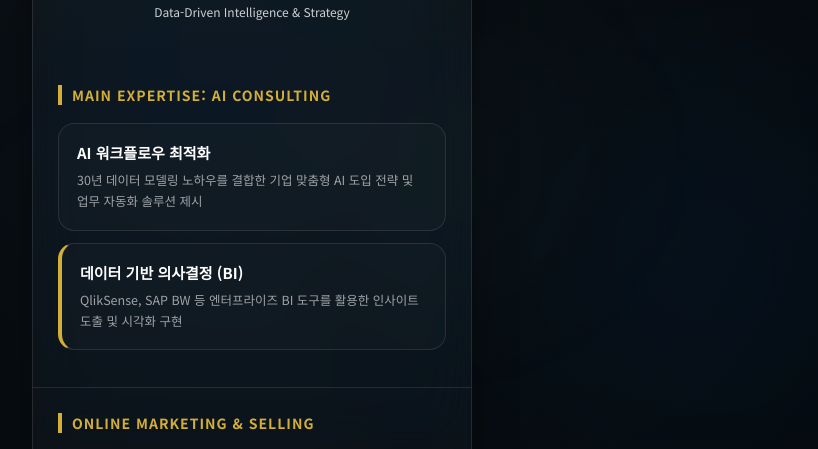
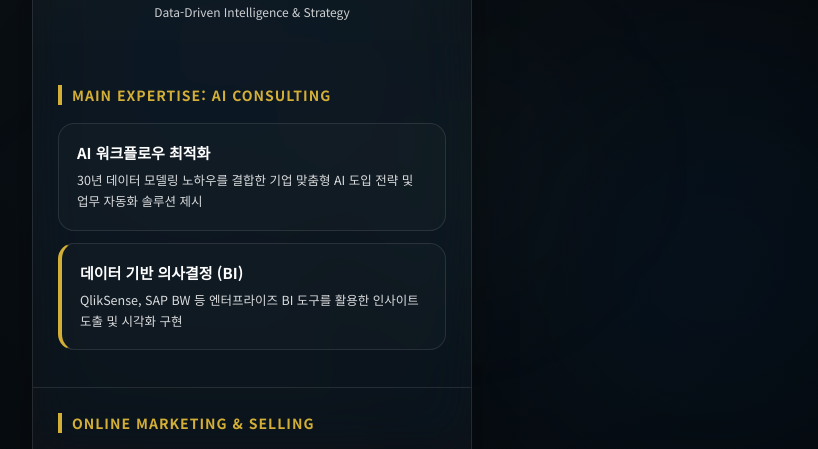
Before and after one commit to CHANGONGE/LOADING-PAGE, a plain HTML site: page index.html in a window 1280 px wide. Shown: the part 351-800 px from the top of the page, without its empty margins (388-1206 px from the left). Drawn offline with Linux system fonts and the light colour scheme.

Commit message:
Improve readability: Increased text opacity for Professional Background

```diff
--- a/index.html
+++ b/index.html
@@ -11,7 +11,7 @@
             --primary-navy: #05080A; /* 딥 다크 배경 */
             --accent-gold: #D4AF37;
             --text-main: #FFFFFF;
-            --text-muted: rgba(255, 255, 255, 0.6);
+            --text-muted: rgba(255, 255, 255, 0.85); /* 가독성 향상을 위해 선명도 강화 */
             --glass-bg: rgba(255, 255, 255, 0.03);
             --glass-border: rgba(255, 255, 255, 0.1);
             --transition: all 0.5s cubic-bezier(0.16, 1, 0.3, 1);
```
